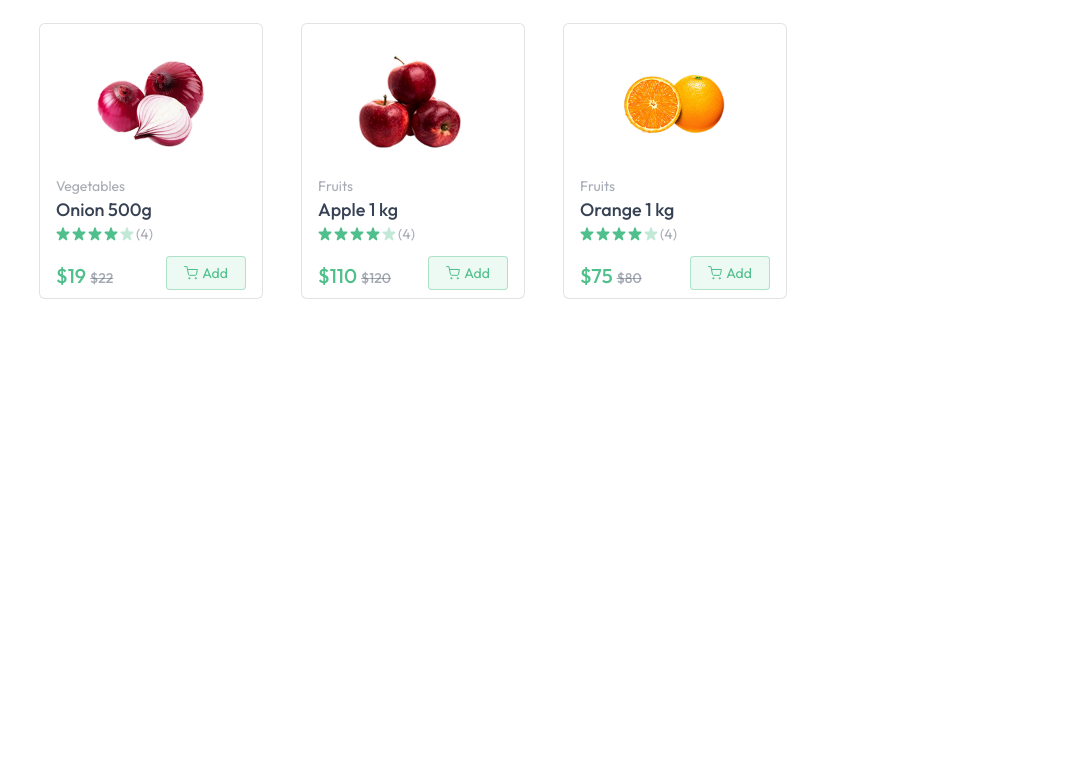
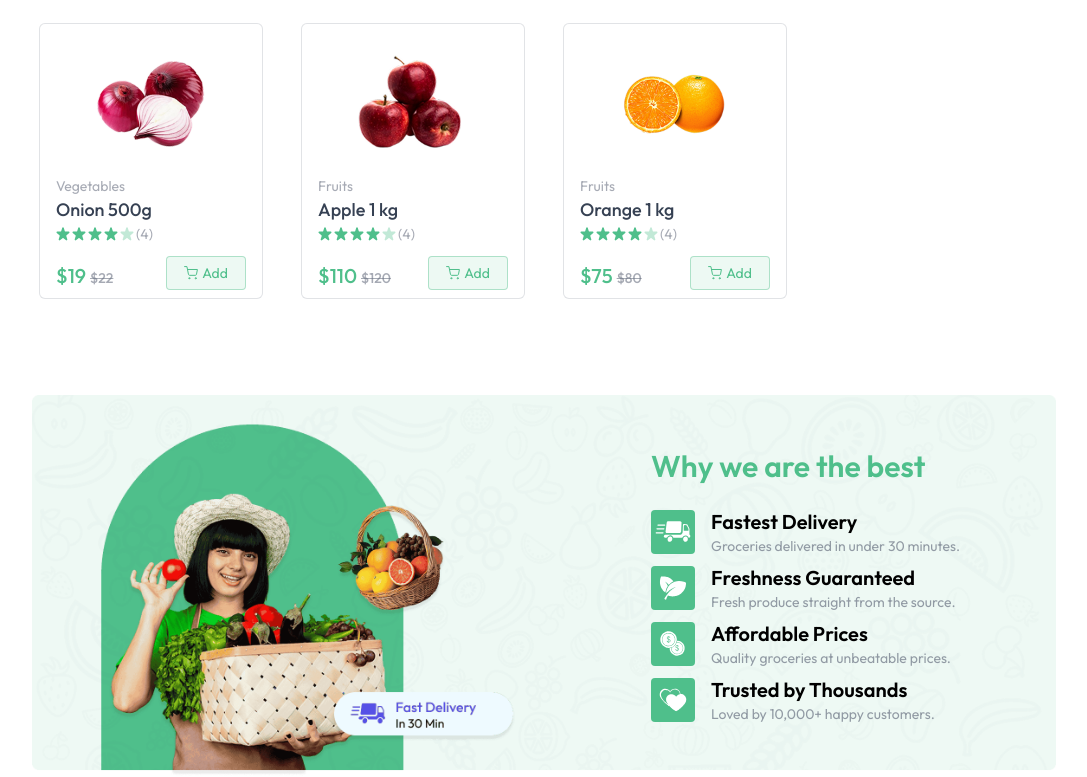
Before and after one commit to rohit-cpp/Mern-Stack-Food-App, a React (Vite) app in the folder client/: page / in a window 1280 px wide. Shown: the part 1201-1978 px from the top of the page, without its empty margins (96-1183 px from the left). Before the commit the page ends 1500 px from the top, so only its background shows below. Built offline with nearby package versions, Linux system fonts and the light colour scheme.

Commit message:
Bottom Banner and text added

```diff
--- /dev/null
+++ b/client/src/components/BottomBanner.jsx
@@ -0,0 +1,47 @@
+import React from "react";
+import { assets, features } from "../assets/assets";
+
+const BottomBanner = () => {
+  return (
+    <div>
+      <div className="relative mt-24">
+        <img
+          src={assets.bottom_banner_image}
+          alt="banner"
+          className="w-full hidden md:block"
+        />
+        <img
+          src={assets.bottom_banner_image_sm}
+          alt="banner"
+          className="w-full md:hidden"
+        />
+        <div className="absolute inset-0 flex flex-col items-center md:items-end md:justify-center pt-16 md:pt-0 md:pr-24">
+          <div>
+            <h1 className="text-2xl md:text-3xl font-semibold text-primary mb-6">
+              Why we are the best
+            </h1>
+            {features.map((feature, index) => (
+              <div key={index} className="flex items-center gap-4 mt-2">
+                <img
+                  src={feature.icon}
+                  alt={feature.title}
+                  className="md:w-11 w-9"
+                />
+                <div>
+                  <h3 className="text-lg md:text-xl font-semibold">
+                    {feature.title}
+                  </h3>
+                  <p className="text-gray-500/70 text-xs md:text-sm">
+                    {feature.description}
+                  </p>
+                </div>
+              </div>
+            ))}
+          </div>
+        </div>
+      </div>
+    </div>
+  );
+};
+
+export default BottomBanner;
--- a/client/src/pages/Home.jsx
+++ b/client/src/pages/Home.jsx
@@ -2,6 +2,7 @@ import React from "react";
 import MainBanner from "../components/MainBanner";
 import Categories from "../components/Categories";
 import BestSeller from "../components/BestSeller";
+import BottomBanner from "../components/BottomBanner";
 
 const Home = () => {
   return (
@@ -9,6 +10,7 @@ const Home = () => {
       <MainBanner />
       <Categories />
       <BestSeller />
+      <BottomBanner />
     </div>
   );
 };
```
